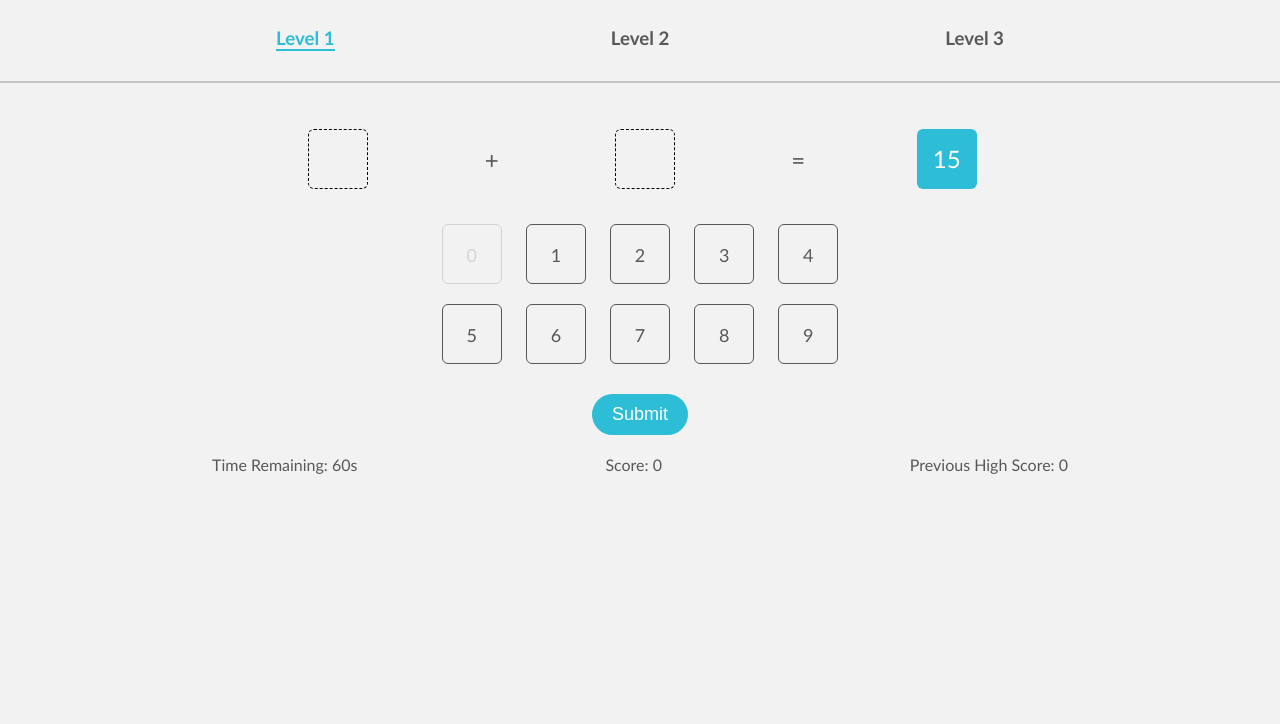
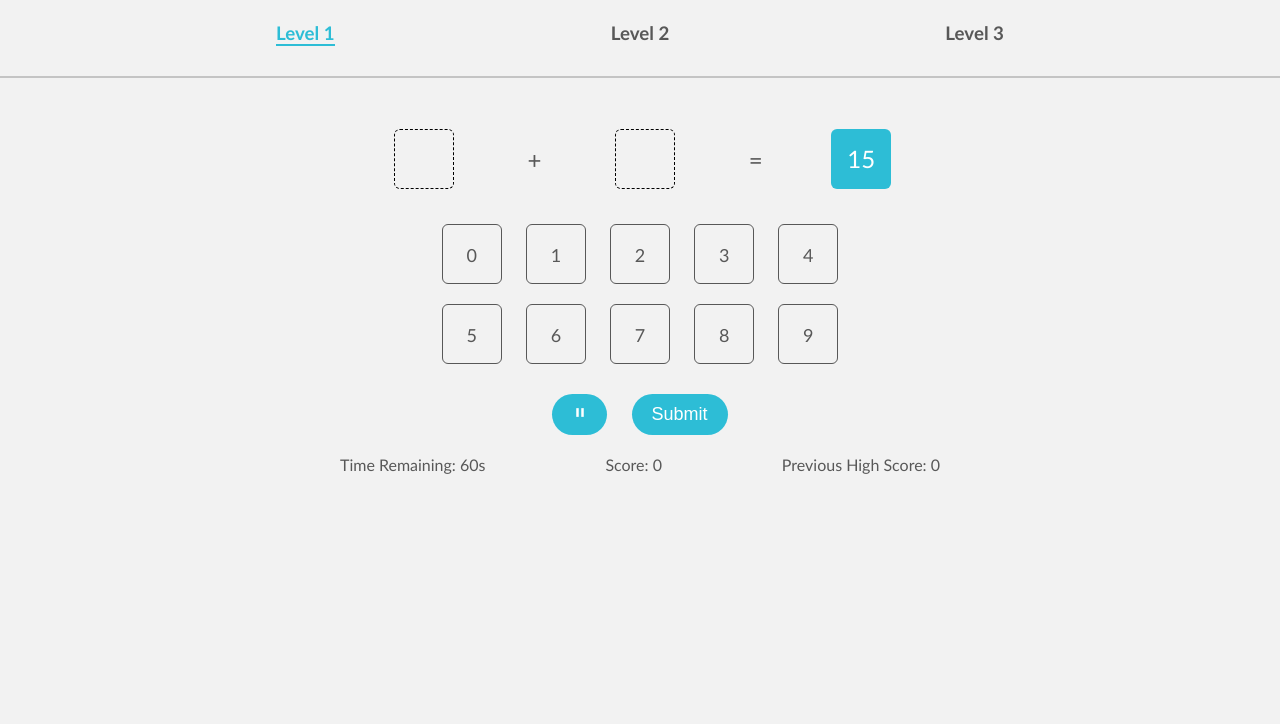
Before and after one commit to wcquantech/arithmetic_game, a plain HTML site: page index.html in a window 1280 px wide. Shown: the part 76-800 px from the top of the page. Drawn offline with Linux system fonts and the light colour scheme.

Commit message:
Added home page buttons and play/pause button

```diff
--- a/index.html
+++ b/index.html
@@ -3,6 +3,7 @@
 <head>
     <meta charset="UTF-8">
     <meta name="viewport" content="width=device-width, initial-scale=1.0">
+    <link rel="stylesheet" href="https://fonts.googleapis.com/icon?family=Material+Icons">
     <link rel="stylesheet" href="style.css">
     <title>Arithmetic Game</title>
 </head>
@@ -33,7 +34,7 @@
         <div id="numbers">
             <!-- Draggable Numbers -->
             <div>
-                <span class="number dragged" draggable="true">0</span>
+                <span class="number" draggable="true">0</span>
                 <span class="number" draggable="true">1</span>
                 <span class="number" draggable="true">2</span>
                 <span class="number" draggable="true">3</span>
@@ -48,7 +49,10 @@
             </div>
         </div>
 
-        <button id="submit">Submit</button>
+        <div class="asso">
+            <button id="pauseAndPlay" class="btn"><span class="material-icons">pause</span></button>
+            <button id="submit" class="btn">Submit</button>
+        </div>
 
         <div class="scoreboard">
             <p>Time Remaining:  <span id="time">60</span>s</p>
@@ -56,6 +60,9 @@
             <p>Previous High Score: <span id="previous-score">0</span></p>
         </div>
     </div>
-    <div></div>
+    <div id="home">
+        <button id="start" class="btn">Start New</button>
+        <button id="resume" class="btn">Resume</button>
+    </div>
 </body>
 </html>
--- a/style.css
+++ b/style.css
@@ -14,13 +14,14 @@ body {
 nav {
     width: 100%;
     position: fixed;
-    top: 5px;
+    top: 0;
     z-index: 10;
     display: flex;
     flex-direction: column;
     justify-content: space-between;
     align-items: center;
-    margin: 20px 0;
+    padding-top: 20px;
+    margin-bottom: 20px;
     border-bottom: 2px solid #c4c4c4;
 }
 .intro {
@@ -48,7 +49,8 @@ nav {
 }
 #game {
     margin-top: 200px;
-    flex-basis: 70%;
+    flex-basis: 50%;
+    /* display: none; */
 }
 .equation {
     font-size: 24px;
@@ -78,6 +80,7 @@ nav {
 }
 .number:hover {
     opacity: 0.5;
+    transform: scale(1.1);
 }
 .dragged {
     opacity: 0.2;
@@ -111,9 +114,9 @@ nav {
 #drop-zone-3 {
     display: none;
 }
-#submit {
+.btn {
     display: inline;
-    margin: 20px auto;
+    margin: 20px 10px;
     padding: 10px 20px;
     font-size: 18px;
     cursor: pointer;
@@ -123,11 +126,16 @@ nav {
     color: #fff;
     transition: all 0.4s;
 }
-#submit:hover {
+.btn:hover {
     background: #6cd5e8;
 }
-#submit:active {
+.btn:active {
     transform: scale(0.7);
+}
+.material-icons {
+    background: transparent;
+    color: #fff;
+    font-size: smaller;
 }
 .scoreboard {
     display: flex;
@@ -137,3 +145,8 @@ nav {
     margin: 0 20px;
     font-size: medium;
 }
+#home {
+    margin-top: 300px;
+    width: 100%;
+    display: none;
+}
```
